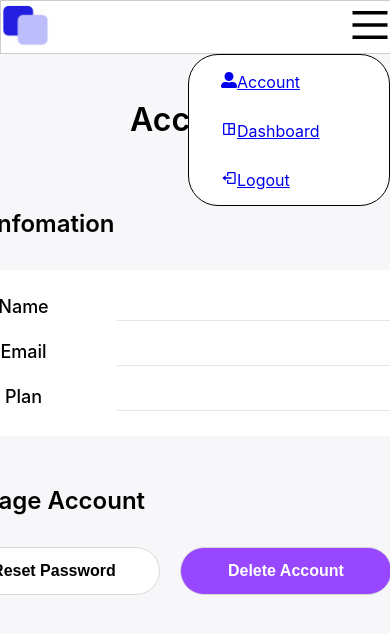
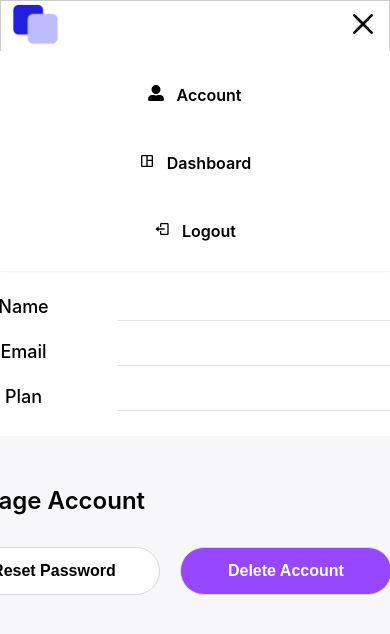
Before and after one commit to yeongjuyun/blok, a React (Create React App) app in the folder client/: page /account in a window 390 px wide. Both pictures are taken after a click on the element 370 px from the left and 27 px from the top of the page. Shown: the top 634 px of the page. Built offline with nearby package versions, Linux system fonts and the light colour scheme; no server answers.

Commit message:
[style] sidebar 디자인 수정

```diff
--- a/client/src/components/MenuModal.tsx
+++ /dev/null
@@ -1,54 +0,0 @@
-import React from "react";
-import { Link } from "react-router-dom";
-import styled from "styled-components";
-import { FaUserAlt } from "react-icons/fa";
-import { MdOutlineSpaceDashboard } from "react-icons/md";
-import { BiLogOut } from "react-icons/bi";
-
-const MenuContainer = styled.div`
-  width: 200px;
-  height: 150px;
-  background-color: white;
-  border-radius: 30px;
-  border: 1px solid black;
-
-  position: fixed;
-  bottom: 54px;
-  left: 58px;
-
-  @media screen and (max-width: 780px) {
-    top: 54px;
-    right: 0;
-    left: auto;
-  }
-`;
-
-const List = styled.div`
-  padding: 12px;
-  margin: 5px 0 0 20px;
-`;
-
-export default function Menu() {
-  return (
-    <MenuContainer>
-      <List>
-        <Link to="/account">
-          <FaUserAlt />
-          <span>Account</span>
-        </Link>
-      </List>
-      <List>
-        <Link to="/dashboard">
-          <MdOutlineSpaceDashboard />
-          <span>Dashboard</span>
-        </Link>
-      </List>
-      <List>
-        <Link to="/">
-          <BiLogOut />
-          <span>Logout</span>
-        </Link>
-      </List>
-    </MenuContainer>
-  );
-}
--- a/client/src/components/Sidebar.tsx
+++ b/client/src/components/Sidebar.tsx
@@ -2,7 +2,10 @@ import { useState } from "react";
 import { Link } from "react-router-dom";
 import styled from "styled-components";
 import logoImg from "./../imgs/logo.png";
-import Menu from "./MenuModal";
+import { FaUserAlt } from "react-icons/fa";
+import { MdOutlineSpaceDashboard } from "react-icons/md";
+import { BiLogOut } from "react-icons/bi";
+import { CgClose } from "react-icons/cg";
 
 // import icon
 import { GrMenu } from "react-icons/gr";
@@ -13,6 +16,7 @@ const Nav = styled.nav`
   height: 100vh;
   background-color: #ffffff;
   border: 1px solid #cccccc;
+  box-sizing: border-box;
   position: fixed;
   top: 0;
   left: 0;
@@ -23,6 +27,8 @@ const Nav = styled.nav`
     height: 52px;
     justify-content: space-between;
     align-items: center;
+    box-sizing: border-box;
+    padding: 0 10px;
   }
 `;
 
@@ -42,11 +48,89 @@ const Hamburger = styled.span`
   }
 `;
 
+const MenuContainer = styled.div`
+  width: 200px;
+  height: 150px;
+  background-color: white;
+  border-radius: 16px;
+  border: 1px solid E5E5E5;
+  padding: 10px 5px;
+  box-sizing: border-box;
+  box-shadow: rgba(0, 0, 0, 0.15) 0px 5px 15px 0px;
+  position: fixed;
+  bottom: 54px;
+  left: 54px;
+  }
+
+  @media screen and (max-width: 780px) {
+    top: 51px;
+    right: 0;
+    left: auto;
+    width: 100%;
+    height: 220px;
+    border-radius: 0;
+    text-align: center;
+    box-shadow: rgba(0, 0, 0, 0.05) 0px 1px 2px 0px;
+  }
+`;
+
+const List = styled.div`
+  padding: 24px;
+  border-radius: 16px;
+
+  span {
+    color: black;
+    font-weight: 600;
+    margin-left: 12px;
+  }
+
+  :hover {
+    background-color: #e5e5e5;
+  }
+
+  @media screen and (min-width: 780px) {
+    padding: 12px;
+  }
+`;
+
+interface IMyProps {
+  isMobile: boolean;
+  setIsMobile: any;
+}
+
+const Menu = (props: IMyProps) => {
+  const closeMenuHandler = () => {
+    props.setIsMobile(!props.isMobile);
+  };
+  return (
+    <MenuContainer onMouseLeave={closeMenuHandler}>
+      <Link to="/account" style={{ textDecoration: "none" }}>
+        <List>
+          <FaUserAlt color="black" />
+          <span>Account</span>
+        </List>
+      </Link>
+      <Link to="/dashboard" style={{ textDecoration: "none" }}>
+        <List>
+          <MdOutlineSpaceDashboard color="black" />
+          <span>Dashboard</span>
+        </List>
+      </Link>
+      <Link to="/" style={{ textDecoration: "none" }}>
+        <List>
+          <BiLogOut color="black" />
+          <span>Logout</span>
+        </List>
+      </Link>
+    </MenuContainer>
+  );
+};
+
 export default function Sidebar() {
-  const [click, setClick] = useState(false);
+  const [isMobile, setIsMobile] = useState(false);
 
   const showMenuHandler = () => {
-    setClick(!click);
+    setIsMobile(!isMobile);
   };
 
   return (
@@ -55,12 +139,12 @@ export default function Sidebar() {
         <img src={logoImg} alt="logo" width={48}></img>
       </Link>
       <Hamburger onClick={showMenuHandler}>
-        <GrMenu size={42} />
+        {isMobile ? <CgClose size={32} /> : <GrMenu size={32} />}
       </Hamburger>
-      <Profile onClick={showMenuHandler}>
+      <Profile onMouseEnter={showMenuHandler}>
         <FaRegUserCircle size="48" color="#CCCCCC" />
       </Profile>
-      {click && <Menu />}
+      {isMobile && <Menu isMobile={isMobile} setIsMobile={setIsMobile} />}
     </Nav>
   );
 }
```
